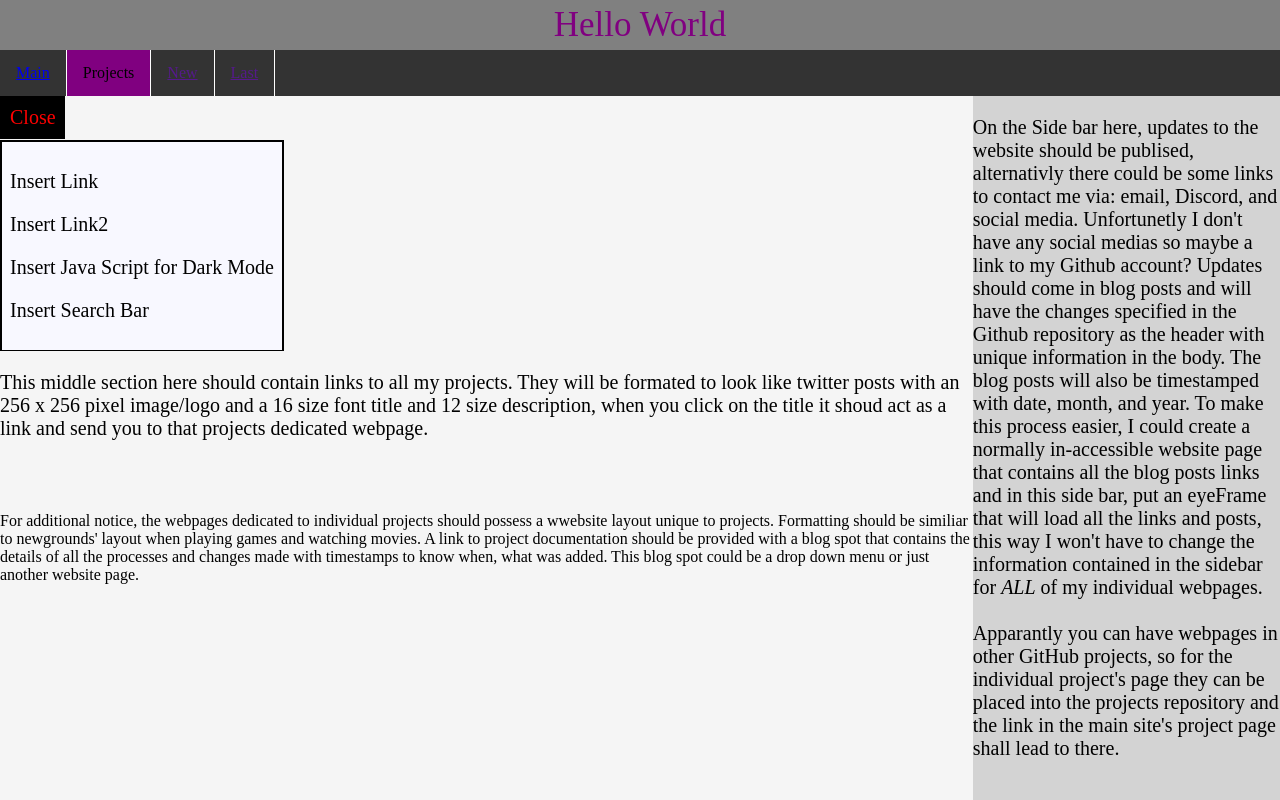
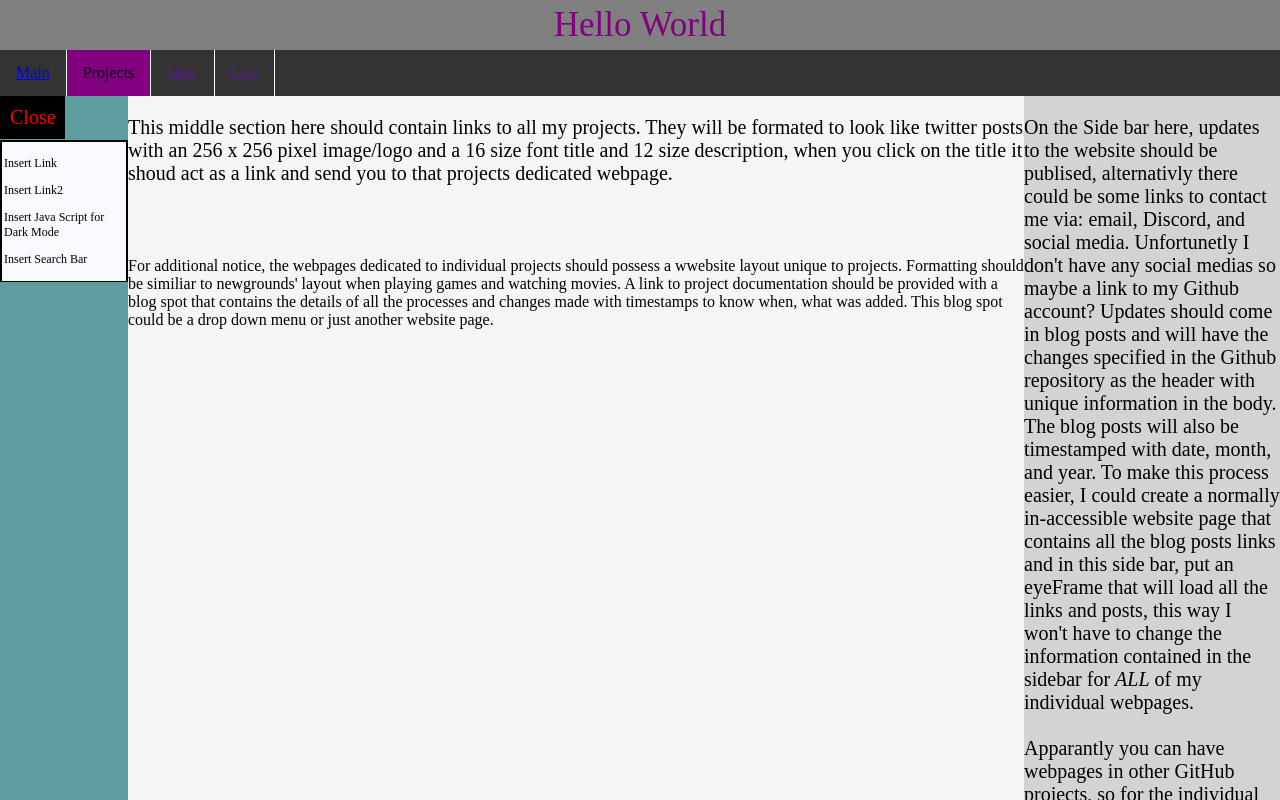
Before and after one commit to Askoot94/askoot94.github.io, a plain HTML site: page projects.html in a window 1280 px wide. Both pictures are taken after a click on the item "Open". Shown: the top 800 px of the page. Drawn offline with Linux system fonts and the light colour scheme.

Commit message:
Update projects.html

```diff
--- a/projects.html
+++ b/projects.html
@@ -20,15 +20,20 @@
 		float: left;
 		padding: 0px;
 	}
+	.column.left{
+		width:10%;
+		background-color: cadetblue;
+		height: 1800px;
+	}
 	.column.right{
-		width: 24%;
+		width: 20%;
 		background-color: lightgrey;
-		height: 100%;
+		height: 100%; /*100% means that it will only color the background that the elements within the block occupy*/
 	}
 	.column.main{
-		width: 76%;
+		width: 70%;
 		background-color: whitesmoke;
-		height: 1800px;
+		height: 1800px; /*By having this be a numerical value it will fill hte entire horizontal section rather than the below*/
 	}
 	.row:after {
 	content: "";
@@ -43,7 +48,7 @@
 		overflow: hidden;
 		position: sticky;
 		top: 0;
-		width: 285px;
+		width: 100%;
 	}
 	li{
 		float: left;
@@ -54,7 +59,8 @@
 		text-align: center;
 		border-right: 1px solid white;
 	}
-	li a:hover:not(.active) {
+	}
+	li b:hover:not(.active) {
 		background-color: #111;
 	}
 	.active{
@@ -70,8 +76,8 @@
 		background-color: #333;
 	}
 	#side-menu{
-		font-size: 20px;
-		padding: 8px;
+		font-size: 12px;
+		padding: 2px;
 		text-anchor: center;
 		background-color: ghostwhite;
 		border: solid 2px black;
@@ -160,10 +166,9 @@ function hideShowButton(){
 			<li><a class="active">Projects</a></li>
 			<li><a href="">New</a></li>
 			<li><a href="">Last</a></li>
-
 		</ul>
 	</div>
-	<div class="column main">
+	<div class="column left">
 		<ul>
 			<li id="hideButton" onClick="hideMenu() + showShowButton() + hideHideButton()">Close</li>
 			<li id="showButton" onclick="showMenu() + showHideButton() + hideShowButton()">Open</li>
@@ -174,6 +179,8 @@ function hideShowButton(){
 					<p>Insert Search Bar</p>
 				</div>
 		</ul>
+	</div>
+	<div class="column main">
 		<p class="basicText">
 			This middle section here should contain links to all my projects. They will be formated to look like twitter posts with an 256 x 256 pixel image/logo and a 16 size font title and 12 size description, when you click on the title it shoud act as a link and send you to that projects dedicated webpage.
 		</p>
```
